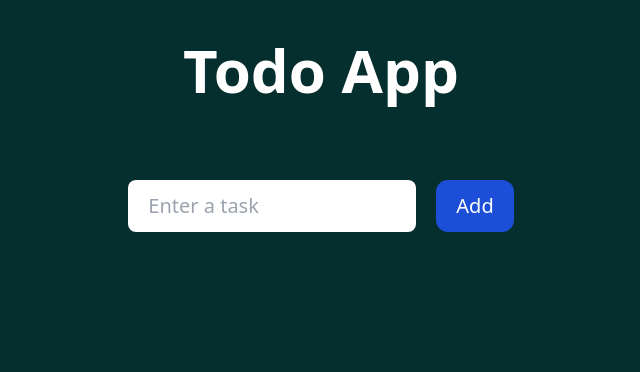
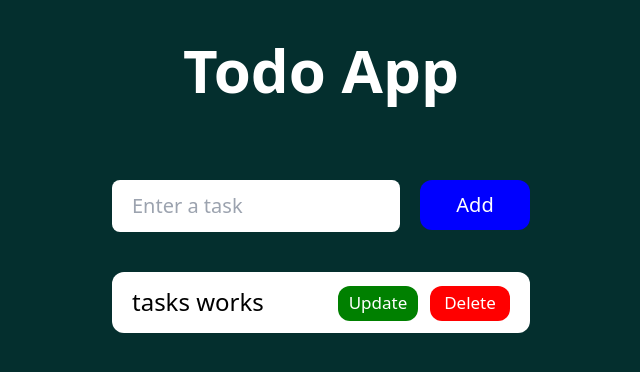
Before and after one commit to Kingcedru/Calculator-app, an Angular app: page / in a window 1280 px wide. Shown: the top 372 px of the page, without its empty margins (319-959 px from the left). Built offline with nearby package versions, Linux system fonts and the light colour scheme.

Commit message:
added styles on the button

```diff
--- /dev/null
+++ b/src/app/button/button.component.css
@@ -0,0 +1,11 @@
+.btn-large {
+  width: 110px;
+  height: 50px;
+  font-size: 20px;
+}
+
+.btn-small {
+  width: 80px;
+  height: 35px;
+  font-size: 17px;
+}
--- a/src/app/button/button.component.html
+++ b/src/app/button/button.component.html
@@ -1,3 +1,7 @@
-<button class="bg-blue-700 text-white text-xl px-5 py-3 rounded-xl">
+<button
+  [ngStyle]="{ 'background-color': color }"
+  [ngClass]="getSizeClass()"
+  class="text-white rounded-xl"
+>
   {{ propName }}
 </button>
--- a/src/app/button/button.component.ts
+++ b/src/app/button/button.component.ts
@@ -1,11 +1,22 @@
 import { Component, Input } from '@angular/core';
+import { CommonModule } from '@angular/common';
 
 @Component({
   selector: 'app-button',
   standalone: true,
-  imports: [],
+  imports: [CommonModule],
   templateUrl: './button.component.html',
+  styleUrl: './button.component.css',
 })
 export class ButtonComponent {
   @Input() propName?: string;
+  @Input() color?: string;
+  @Input() size?: string;
+
+  getSizeClass() {
+    return {
+      'btn-large': this.size === 'large',
+      'btn-small': this.size === 'small',
+    };
+  }
 }
--- /dev/null
+++ b/src/app/tasks/tasks.component.html
@@ -0,0 +1,9 @@
+<div
+  class="flex bg-white mt-10 py-3 px-5 rounded-xl font-normal text-2xl items-center justify-between"
+>
+  <p>tasks works</p>
+  <div class="flex gap-3">
+    <app-button propName="Update" color="green" size="small" />
+    <app-button propName="Delete" color="red" size="small" />
+  </div>
+</div>
--- a/src/app/todo/todo.component.html
+++ b/src/app/todo/todo.component.html
@@ -5,6 +5,7 @@
       placeholder="Enter a task"
       class="rounded-lg text-xl px-5 py-3 w-72"
     />
-    <app-button [propName]="parentValue" />
+    <app-button propName="Add" color="blue" size="large" />
   </div>
+  <app-tasks />
 </div>
--- a/src/app/todo/todo.component.ts
+++ b/src/app/todo/todo.component.ts
@@ -1,12 +1,11 @@
 import { Component } from '@angular/core';
 import { ButtonComponent } from '../button/button.component';
+import { TasksComponent } from '../tasks/tasks.component';
 
 @Component({
   selector: 'app-todo',
   standalone: true,
-  imports: [ButtonComponent],
+  imports: [ButtonComponent, TasksComponent],
   templateUrl: './todo.component.html',
 })
-export class TodoComponent {
-  parentValue: string = 'Add';
-}
+export class TodoComponent {}
```
Also changed, not shown: src/app/tasks/tasks.component.ts (added, +10 -0 lines), 1 other file (tests, documents, lock files or other folders).
